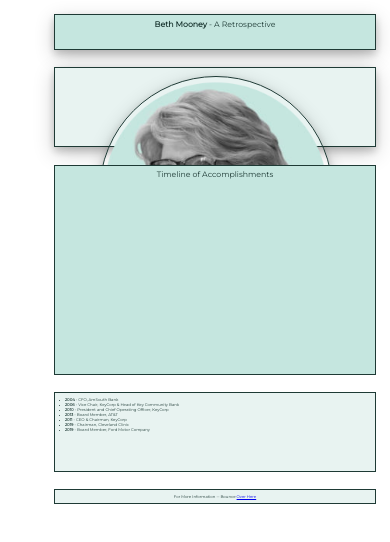
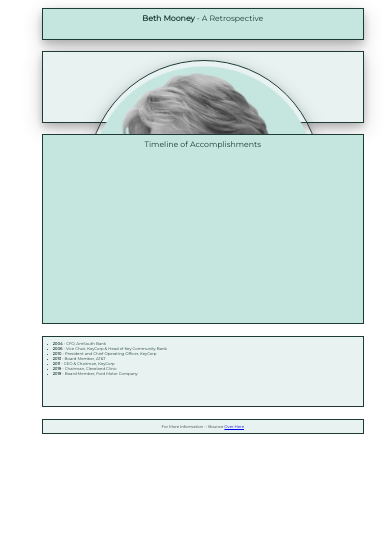
Before and after one commit to roelmore/bem-tribute, a plain HTML site: page index.html in a window 390 px wide. Drawn offline with Linux system fonts and the light colour scheme.

Commit message:
responsive design fixes v1

```diff
--- a/styles.css
+++ b/styles.css
@@ -5,8 +5,9 @@ body {
     */
     background-color: white;
     font-size: 2vw;
-    margin: 10px 10px 10px 10px;
+    margin: 1% 1% 1% 1%;
     width: 100%;
+    height: 100%;
 
 }
 
@@ -19,7 +20,7 @@ body {
     color: #1e3a35;
     grid-template-columns: 10% 80% 10%;
     grid-template-rows: 10% 20% 50% 20%;
-    grid-gap: 10px;
+    grid-gap: 1%;
     grid-template-areas:
         "sidebar-l header sidebar-r"
         "sidebar-l img-div sidebar-r"
```
